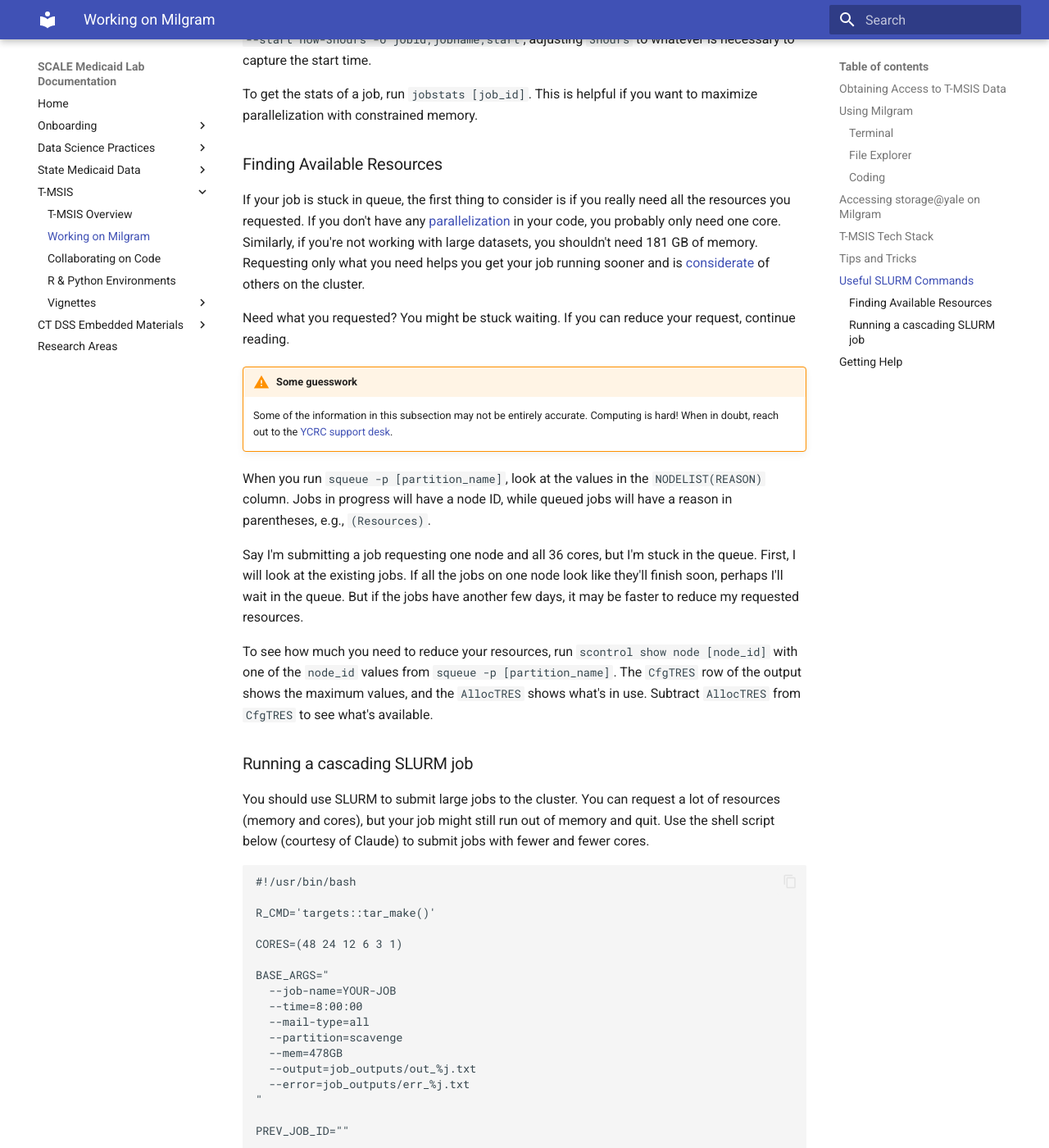
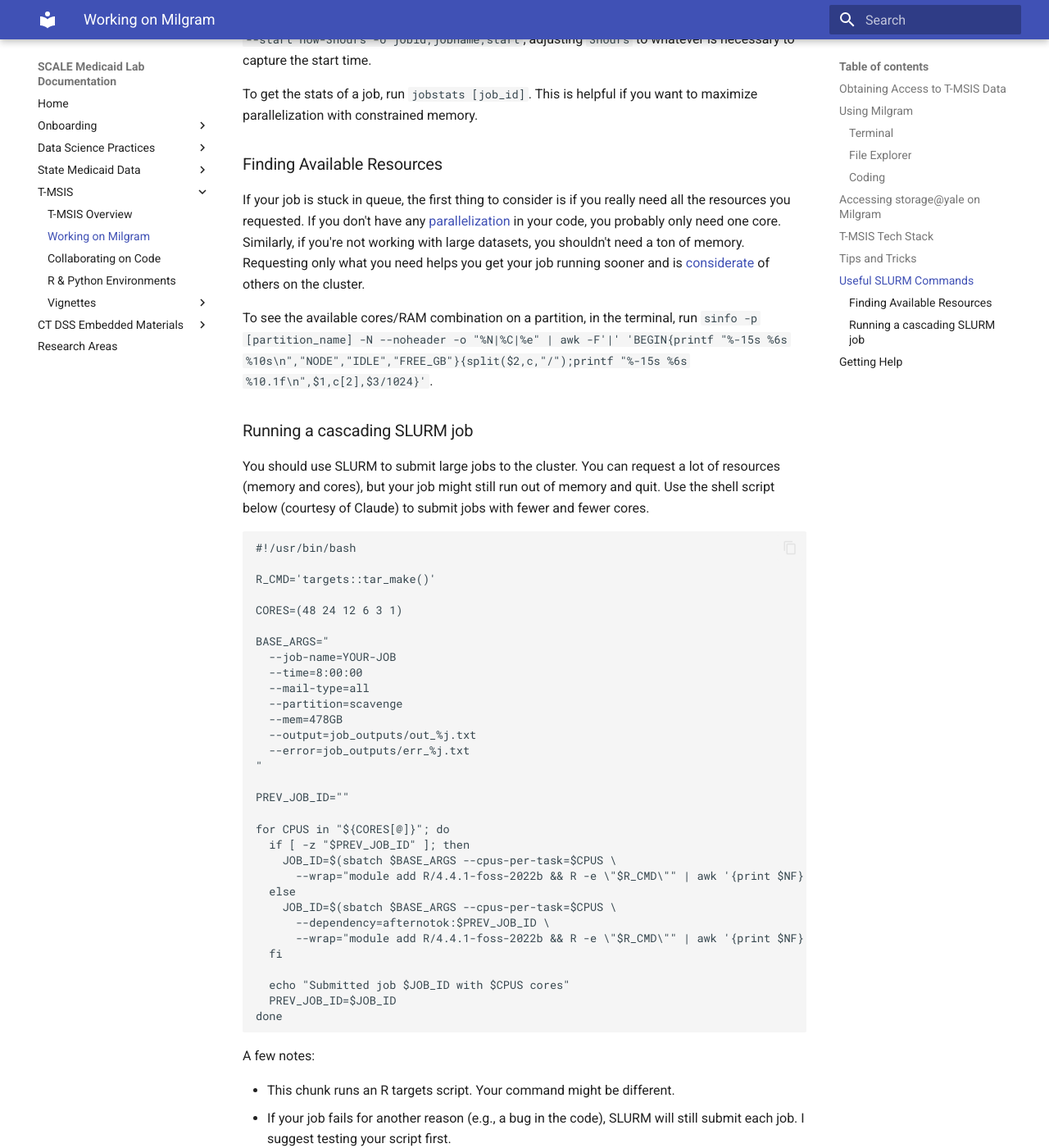
Before and after one commit to Yale-Medicaid/Documentation, an MkDocs documentation site: the page built from docs/tmsis/tmsis_getting_started.md, in a window 1280 px wide and 1400 px high, scrolled down 4249 px. Shown: the whole window at 82% size. Built offline with MkDocs 1.6.1 and Material for MkDocs 9.7.7, drawn with Linux system fonts in a browser that asks for light colours.

Commit message:
available cores/ram

```diff
--- a/docs/tmsis/tmsis_getting_started.md
+++ b/docs/tmsis/tmsis_getting_started.md
@@ -115,19 +115,9 @@
 
 ### Finding Available Resources
 
-If your job is stuck in queue, the first thing to consider is if you really need all the resources you requested. If you don't have any [parallelization](../data_science/parallelization.md) in your code, you probably only need one core. Similarly, if you're not working with large datasets, you shouldn't need 181 GB of memory. Requesting only what you need helps you get your job running sooner and is [considerate](https://research.computing.yale.edu/services/support-high-performance-computing/hpc-policies#Compute) of others on the cluster.
+If your job is stuck in queue, the first thing to consider is if you really need all the resources you requested. If you don't have any [parallelization](../data_science/parallelization.md) in your code, you probably only need one core. Similarly, if you're not working with large datasets, you shouldn't need a ton of memory. Requesting only what you need helps you get your job running sooner and is [considerate](https://research.computing.yale.edu/services/support-high-performance-computing/hpc-policies#Compute) of others on the cluster.
 
-Need what you requested? You might be stuck waiting. If you can reduce your request, continue reading.
-
-!!! warning "Some guesswork"
-
-    Some of the information in this subsection may not be entirely accurate. Computing is hard! When in doubt, reach out to the [YCRC support desk](https://research.computing.yale.edu/support).
-
-When you run `squeue -p [partition_name]`, look at the values in the `NODELIST(REASON)` column. Jobs in progress will have a node ID, while queued jobs will have a reason in parentheses, e.g., `(Resources)`.
-
-Say I'm submitting a job requesting one node and all 36 cores, but I'm stuck in the queue. First, I will look at the existing jobs. If all the jobs on one node look like they'll finish soon, perhaps I'll wait in the queue. But if the jobs have another few days, it may be faster to reduce my requested resources.
-
-To see how much you need to reduce your resources, run `scontrol show node [node_id]` with one of the `node_id` values from `squeue -p [partition_name]`. The `CfgTRES` row of the output shows the maximum values, and the `AllocTRES` shows what's in use. Subtract `AllocTRES` from `CfgTRES` to see what's available.
+To see the available cores/RAM combination on a partition, in the terminal, run `sinfo -p [partition_name] -N --noheader -o "%N|%C|%e" | awk -F'|' 'BEGIN{printf "%-15s %6s %10s\n","NODE","IDLE","FREE_GB"}{split($2,c,"/");printf "%-15s %6s %10.1f\n",$1,c[2],$3/1024}'`.
 
 ### Running a cascading SLURM job
 
```
